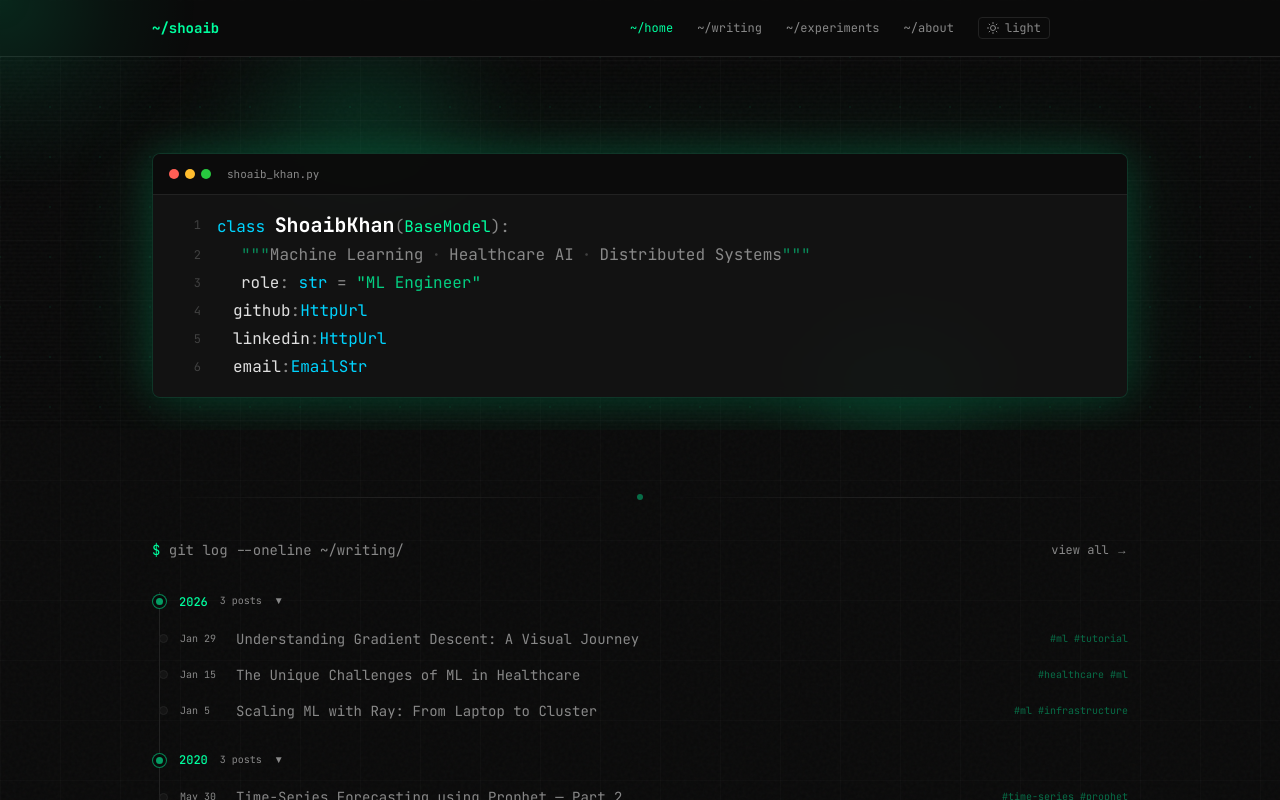
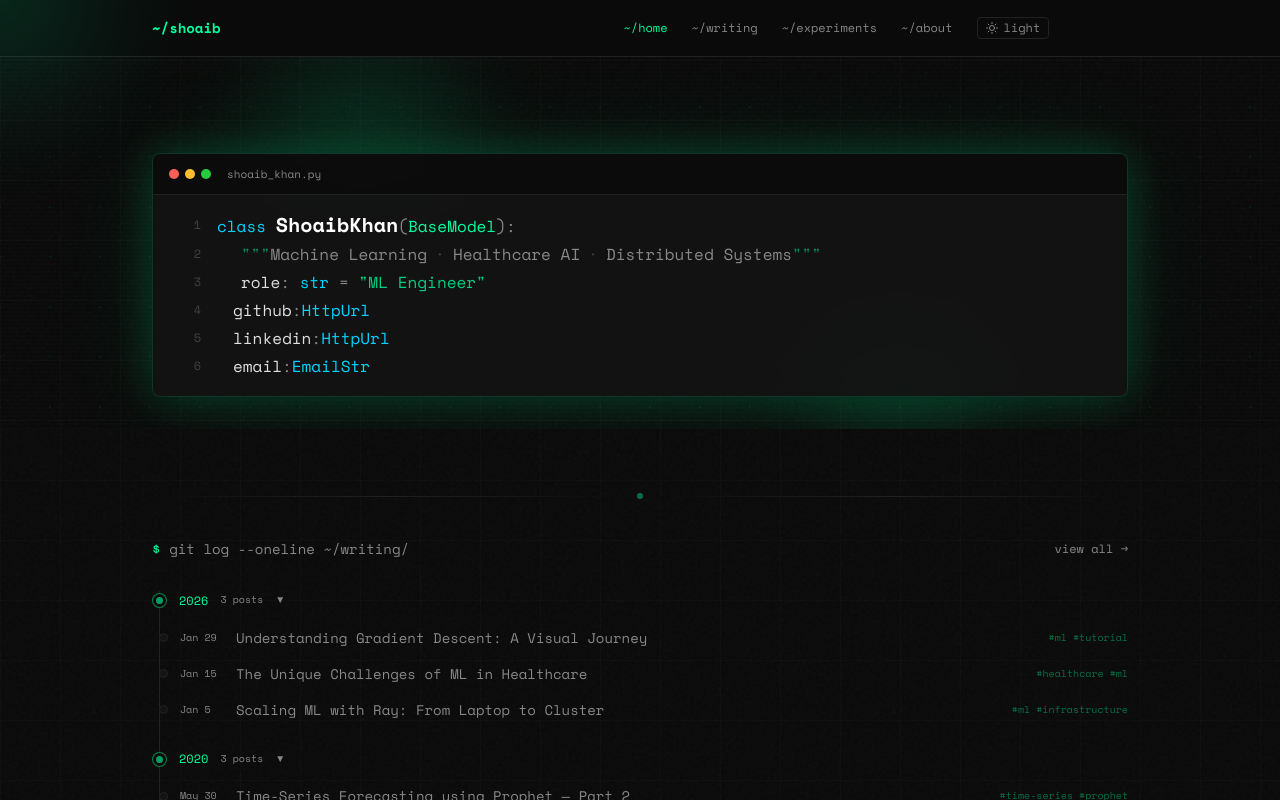
Before and after one commit to shoaibkhanz/ai-engineering-blog, a Next.js app: page / in a window 1280 px wide. Shown: the top 800 px of the page. Built offline with nearby package versions, Linux system fonts and the light colour scheme.

Commit message:
Switch font from JetBrains Mono to Space Mono
More geometric, typewriter-like character that gives the terminal
aesthetic stronger visual personality. Only 400/700 weights available.

Co-Authored-By: Claude Opus 4.6 <noreply@anthropic.com>

```diff
--- a/app/globals.css
+++ b/app/globals.css
@@ -17,7 +17,7 @@
   --color-yellow: #ffbd2e;
   --color-green: #27c93f;
 
-  --font-mono: "JetBrains Mono", ui-monospace, SFMono-Regular, "SF Mono",
+  --font-mono: "Space Mono", ui-monospace, SFMono-Regular, "SF Mono",
     Menlo, Consolas, "Liberation Mono", monospace;
 }
 
--- a/app/layout.tsx
+++ b/app/layout.tsx
@@ -1,5 +1,5 @@
 import type { Metadata } from "next";
-import { JetBrains_Mono } from "next/font/google";
+import { Space_Mono } from "next/font/google";
 import "katex/dist/katex.min.css";
 import "./globals.css";
 import { Header } from "./components/header";
@@ -7,11 +7,11 @@ import { Footer } from "./components/footer";
 import { CursorTrail } from "./components/cursor-trail";
 import { ThemeProvider } from "./components/theme-provider";
 
-const jetbrainsMono = JetBrains_Mono({
+const spaceMono = Space_Mono({
   subsets: ["latin"],
   variable: "--font-mono",
   display: "swap",
-  weight: ["400", "500", "700"],
+  weight: ["400", "700"],
 });
 
 export const metadata: Metadata = {
@@ -33,7 +33,7 @@ export default function RootLayout({
   children: React.ReactNode;
 }) {
   return (
-    <html lang="en" className={jetbrainsMono.variable} suppressHydrationWarning>
+    <html lang="en" className={spaceMono.variable} suppressHydrationWarning>
       <head>
         <script dangerouslySetInnerHTML={{ __html: themeScript }} />
       </head>
```
